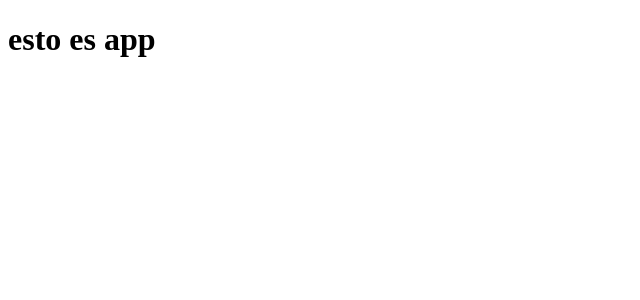
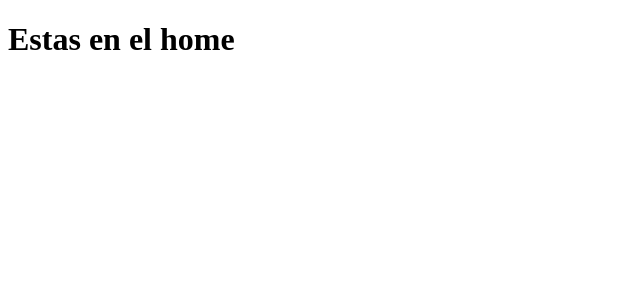
Before and after one commit to Rey5440/Top-Tech-Front, a React (Vite) app: page / in a window 1280 px wide. Shown: the top 300 px of the page, without its empty margins (0-640 px from the left). Built offline with nearby package versions, Linux system fonts and the light colour scheme.

Commit message:
+componentes + home + turnos

```diff
--- a/package.json
+++ b/package.json
@@ -14,7 +14,8 @@
     "axios": "^1.6.2",
     "dotenv": "^16.3.1",
     "react": "^18.2.0",
-    "react-dom": "^18.2.0"
+    "react-dom": "^18.2.0",
+    "react-router-dom": "^6.21.0"
   },
   "devDependencies": {
     "@types/react": "^18.2.43",
--- a/src/App.jsx
+++ b/src/App.jsx
@@ -1,12 +1,15 @@
-import { useState } from 'react'
 import './App.css'
+import { Routes, Route } from 'react-router-dom'; // Asumiendo que estás utilizando react-router-dom
+import Home from './components/home';
 
 function App() {
-  const [count, setCount] = useState(0)
+
 
   return (
     <div>
-      <h1>esto es app</h1>
+      <Routes>
+        <Route path="/" element={<Home />} />
+      </Routes>
     </div>
   )
 }
--- /dev/null
+++ b/src/components/home.jsx
@@ -0,0 +1,11 @@
+
+const Home = ()=>{
+
+    return(
+        <div>
+            <h1>Estas en el home</h1>
+        </div>
+    )
+}
+
+export default Home;
--- a/src/main.jsx
+++ b/src/main.jsx
@@ -1,18 +1,29 @@
-import React from 'react'
-import ReactDOM from 'react-dom/client'
-import App from './App.jsx'
-import './index.css'
+import React from 'react';
+import ReactDOM from 'react-dom/client';
+import { BrowserRouter as Router } from 'react-router-dom';
 import { Auth0Provider } from '@auth0/auth0-react';
+import App from './App.jsx';
+import './index.css';
 import dotenv from 'dotenv';
-dotenv.config();
 
-//importrar variables de entorno de para domain y clientId
+//dotenv.config();
 
+const onRedirectCallback = (redirectResult) => {
+  // Manejar lógica personalizada después de la redirección
+  console.log(redirectResult);
+};
 
 ReactDOM.createRoot(document.getElementById('root')).render(
   <React.StrictMode>
-    <Auth0Provider  domain="dev-mxntk40w42hj7fze.us.auth0.com" clientId="R8Si6nJwh5Kv1yPl3FEqWaJDV8hHsPyL">
-      <App />
+    <Auth0Provider
+      domain="dev-mxntk40w42hj7fze.us.auth0.com"
+      clientId="R8Si6nJwh5Kv1yPl3FEqWaJDV8hHsPyL"
+      /* redirectUri={window.location.origin} */
+      onRedirectCallback={onRedirectCallback}
+    >
+      <Router>
+        <App />
+      </Router>
     </Auth0Provider>
   </React.StrictMode>,
-)
+);
```
Also changed, not shown: src/components/turnos.jsx (added, +11 -0 lines), 1 other file (tests, documents, lock files or other folders).
